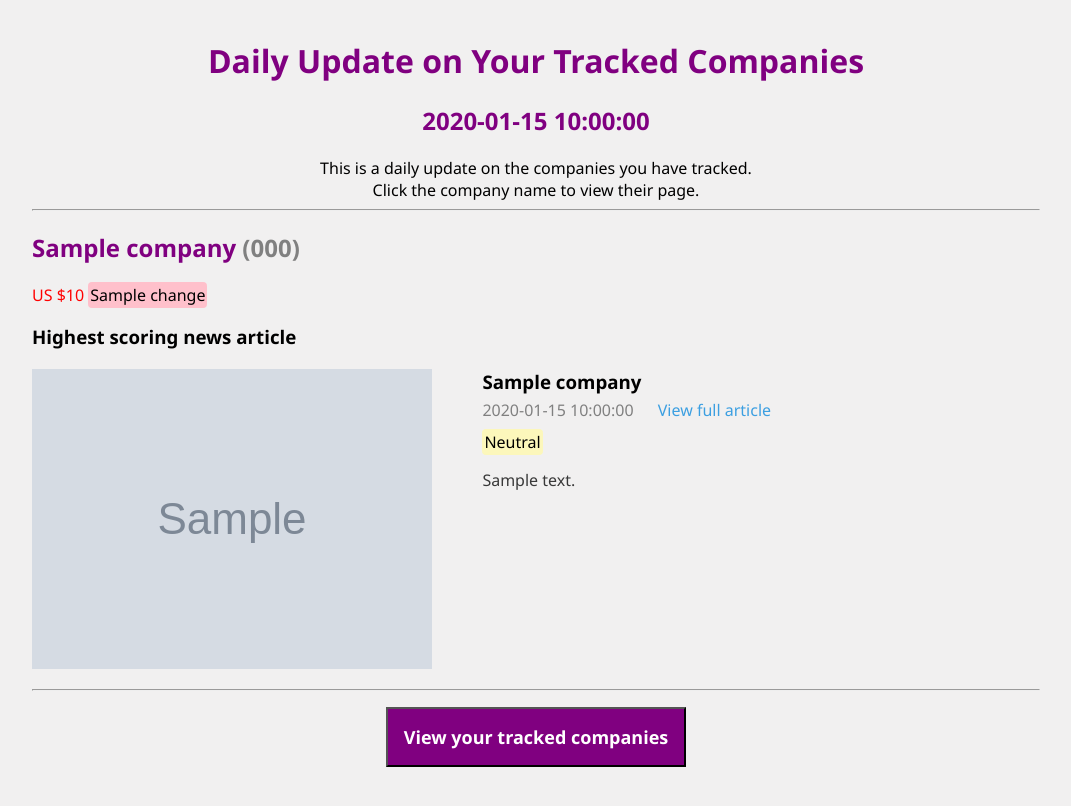
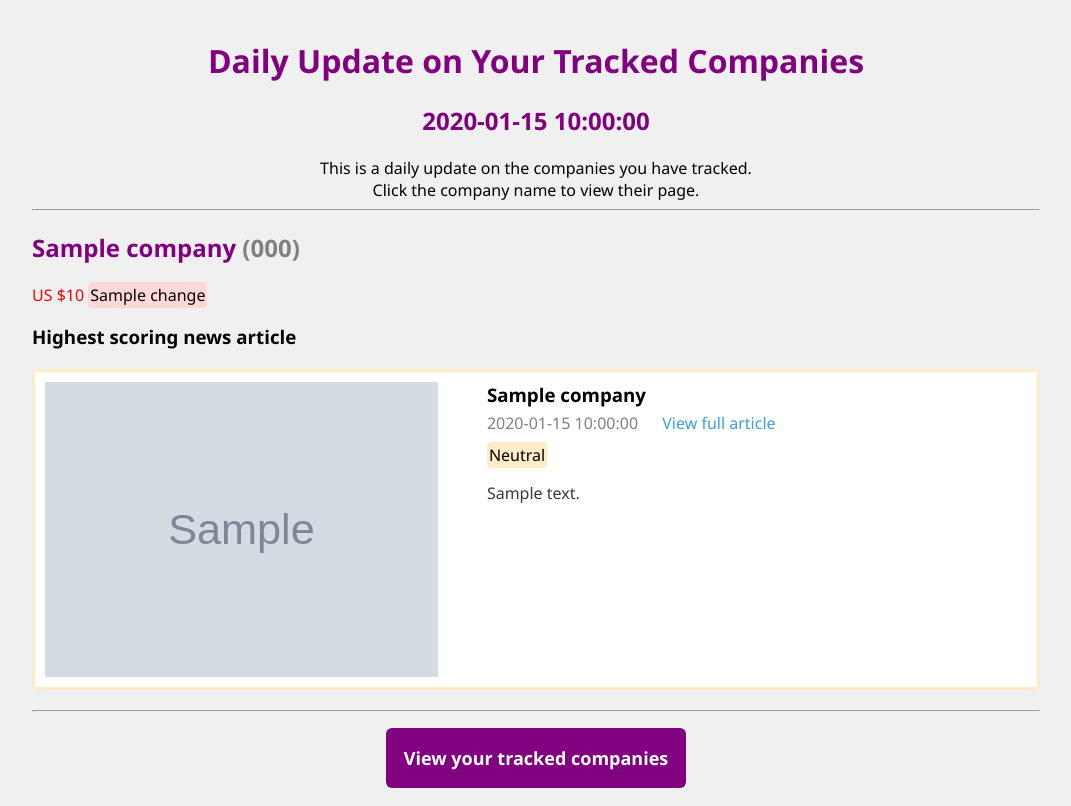
Before and after one commit to harsh-ww/Wall-Street-Whisperer, a Flask app: template backend/app/templates/daily_email.html in a window 1280 px wide. Shown: the whole page, without its empty margins (104-1175 px from the left). Before the commit the page ends 767 px from the top, so only its background shows below. Run offline with Flask 3, Linux system fonts and the light colour scheme; the template is opened without the code that fills it: most values are stand-ins (such as "Sample title", 1, 10 or a date in 2020); grey boxes marked "Sample" are stand-in pictures; some libraries are stand-ins or nearby versions.

Commit message:
Get highest scoring article and Email fix

```diff
--- a/backend/app/app.py
+++ b/backend/app/app.py
@@ -24,11 +24,13 @@ def create_app():
     from routes.company_routes import company_routes_blueprint
     from routes.article_routes import article_routes_blueprint
     from notifications import notifications_blueprint
+    from emails import emails_blueprint
 
     app.register_blueprint(track_blueprint)
     app.register_blueprint(company_routes_blueprint)
     app.register_blueprint(notifications_blueprint)
     app.register_blueprint(article_routes_blueprint)
+    app.register_blueprint(emails_blueprint)
 
     return app
 
--- a/backend/app/emails.py
+++ b/backend/app/emails.py
@@ -1,7 +1,7 @@
 from flask import current_app, request, Blueprint, jsonify, render_template
 from flask_mail import Message, Mail
 from connect import get_db_connection
-from api_routes import company_details
+from routes.company_routes import company_details
 import requests, json, logging, datetime
 
 emails_blueprint = Blueprint('emails', __name__)
--- a/backend/app/templates/daily_email.html
+++ b/backend/app/templates/daily_email.html
@@ -78,32 +78,20 @@
             text-decoration: none;
         }
 
-        .pink-highlight {
-            background-color: pink;
-            border-radius: 4px;
-            display: inline;
-            padding: 2px;
-        }
         .red-highlight {
-            background-color: #ffa4a4;
-            border-radius: 4px;
-            display: inline;
-            padding: 2px;
-        }
-        .turquoise-highlight {
-            background-color: rgb(168, 245, 237);
+            background-color: #fed7d7;
             border-radius: 4px;
             display: inline;
             padding: 2px;
         }
         .green-highlight {
-            background-color: #a0da94;
+            background-color: #c6f6d5;
             border-radius: 4px;
             display: inline;
             padding: 2px;
         }
         .yellow-highlight{
-            background-color: #fcf7bb;
+            background-color: #feebc8;
             border-radius: 4px;
             display: inline;
             padding: 2px;
@@ -141,12 +129,12 @@
                 <h2>{{company.CompanyName}} <div style="color: gray; display:inline;">({{company.TickerCode}})</div></h2>
             </a>
             <div class = "{% if company.Change>=0 %}green{% else %}red{% endif %}" style = "display: inline-block;"> US ${{company.Price}} </div>
-            <div class = "{% if company.Change>=0 %}green-highlight{% else %}pink-highlight{% endif %}"> {% if company.Change>=0 %}+{% endif %}{{company.Change}} </div>
+            <div class = "{% if company.Change>=0 %}green-highlight{% else %}red-highlight{% endif %}"> {% if company.Change>=0 %}+{% endif %}{{company.Change}} </div>
 
             <!-- The highest scoring news article displayed, if it exists -->
             {% if company.Title %}
             <h3>Highest scoring news article</h3>
-            <li class = "news">
+            <li class = "news" style = "background-color: white; border-radius: 5px; padding: 10px; border-color: {% if article.OverallScore < -50 %}#fed7d7{% elif article.OverallScore > 50 %}#c6f6d5{% else %}#feebc8{% endif %}; border-style: solid;">
                 <img class="news-image" src= "{{ company.Imageurl }}">
                 <div class="news-content">
                     <a href = "{{ company.Articleurl }}">
@@ -157,9 +145,9 @@
                         </div>
                     </a>
                         {% if company.OverallScore < -50 %}
-                        <div class = "pink-highlight">Bearish</div>
+                        <div class = "red-highlight">Bearish</div>
                         {% elif company.OverallScore > 50 %}
-                        <div class = "turquoise-highlight">Bullish</div>
+                        <div class = "green-highlight">Bullish</div>
                         {% else %}
                         <div class = "yellow-highlight">Neutral</div>
                         {% endif %}
@@ -185,7 +173,7 @@
 
     <div class = "center">
         <a href = "http://localhost:5173/home">
-            <button>View your tracked companies</button>
+            <button style="border-width: 0; border-radius: 6px;">View your tracked companies</button>
         </a>
     </div>
 </body>
```
Also changed, not shown: backend/app/routes/article_routes.py (+42 -1 lines), backend/app/templates/article_email.html (+7 -19 lines).
